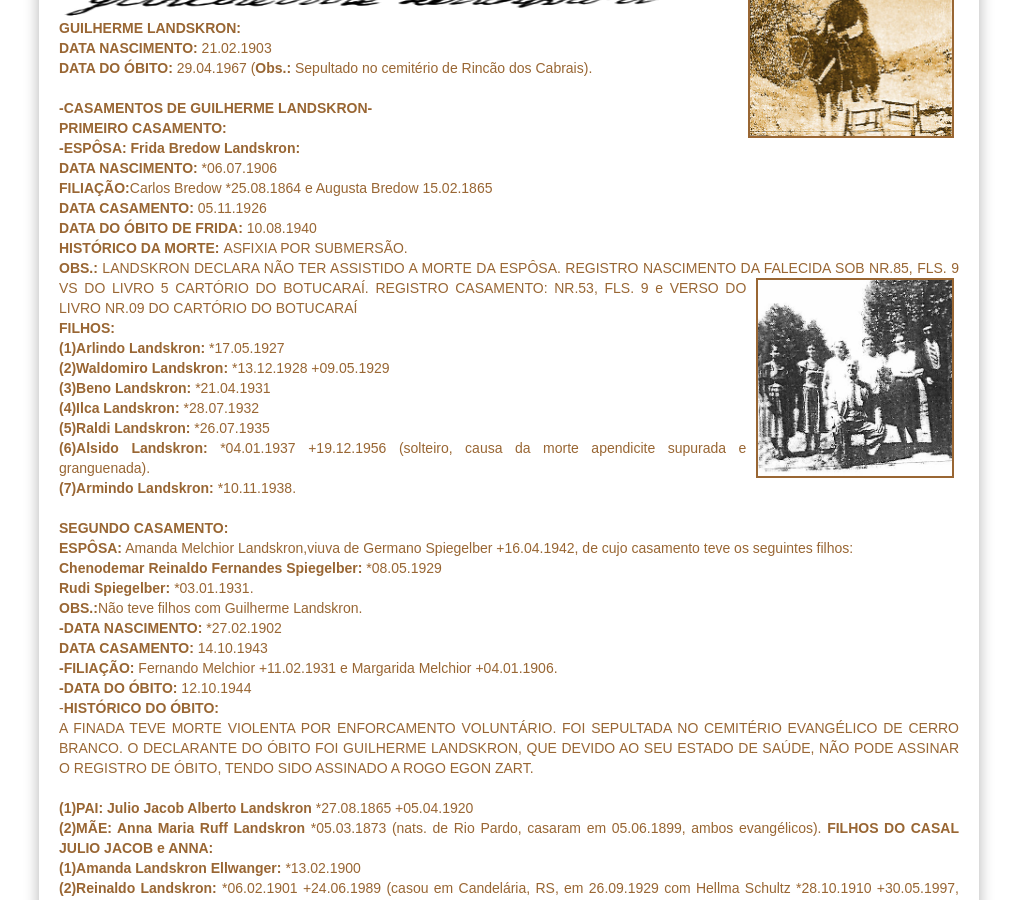
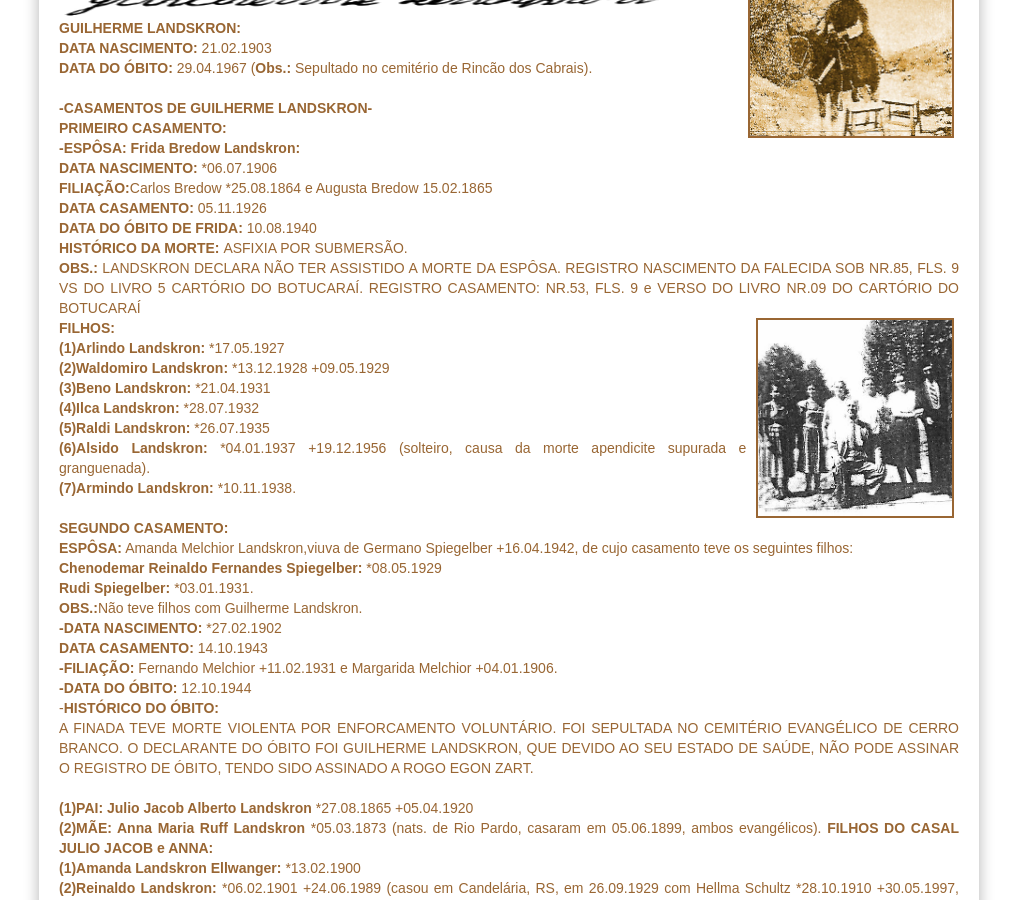
Before and after one commit to claudiovargas1955/claudiovargas1955.github.io, a Jekyll site: the page built from _pages/arvore-genealogica-de-guilherme landskron.html, in a window 1280 px wide and 900 px high, scrolled down 464 px. Shown: the whole window, without its empty margins (131-1148 px from the left). Built offline with Jekyll 4.4.1, drawn with Linux system fonts in a browser that asks for light colours; some web fonts are replaced.

Commit message:
Update arvore-genealogica-de-guilherme landskron.html

```diff
--- a/_pages/arvore-genealogica-de-guilherme landskron.html
+++ b/_pages/arvore-genealogica-de-guilherme landskron.html
@@ -72,8 +72,7 @@ de guilherme landskron-ano de 1899";/>
 <b>HISTÓRICO DA MORTE: </b>ASFIXIA POR SUBMERSÃO.<br>
 <b>OBS.:</b> LANDSKRON DECLARA NÃO TER ASSISTIDO A MORTE DA ESPÔSA.
 REGISTRO NASCIMENTO DA FALECIDA SOB NR.85, FLS. 9 VS DO LIVRO 5 CARTÓRIO DO BOTUCARAÍ. REGISTRO CASAMENTO: NR.53, FLS. 9 e VERSO DO
-<img class="dir" style="float:right"; src="/images/familialandskron.jpg" height="200px"; title="Landskron sentado ao centro";/>
-LIVRO NR.09 DO CARTÓRIO DO BOTUCARAÍ<br>
+LIVRO NR.09 DO CARTÓRIO DO BOTUCARAÍ<br><img class="dir" style="float:right"; src="/images/familialandskron.jpg" height="200px"; title="Landskron sentado ao centro";/>
 <b>FILHOS:</b><br>
 <b>(1)Arlindo Landskron:</b> *17.05.1927<br>
 <b>(2)Waldomiro Landskron:</b> *13.12.1928 +09.05.1929<br>
```
